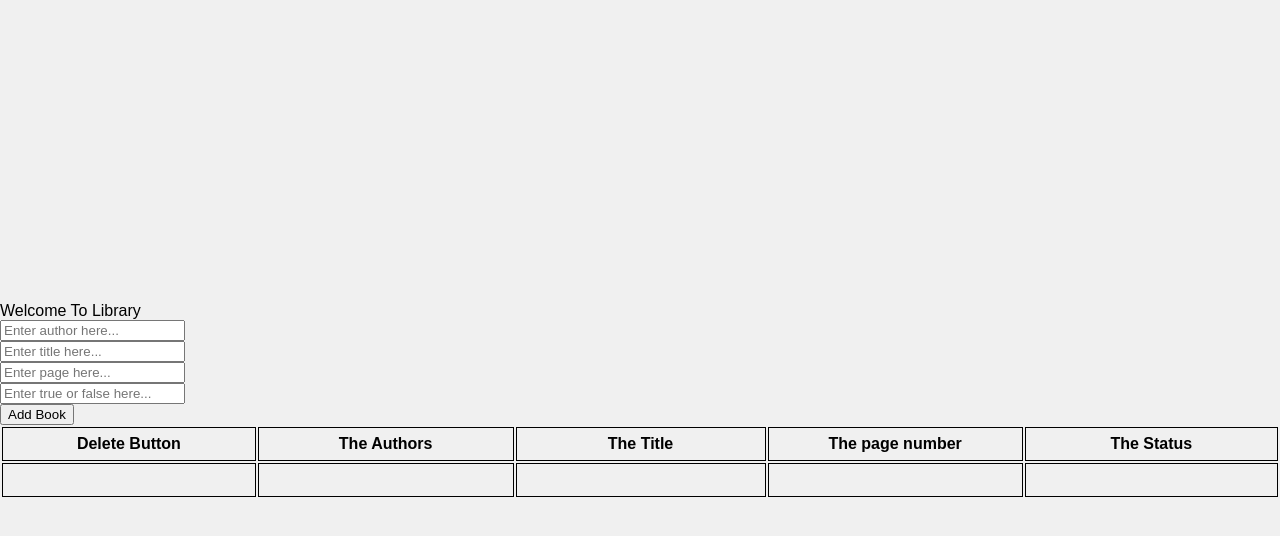
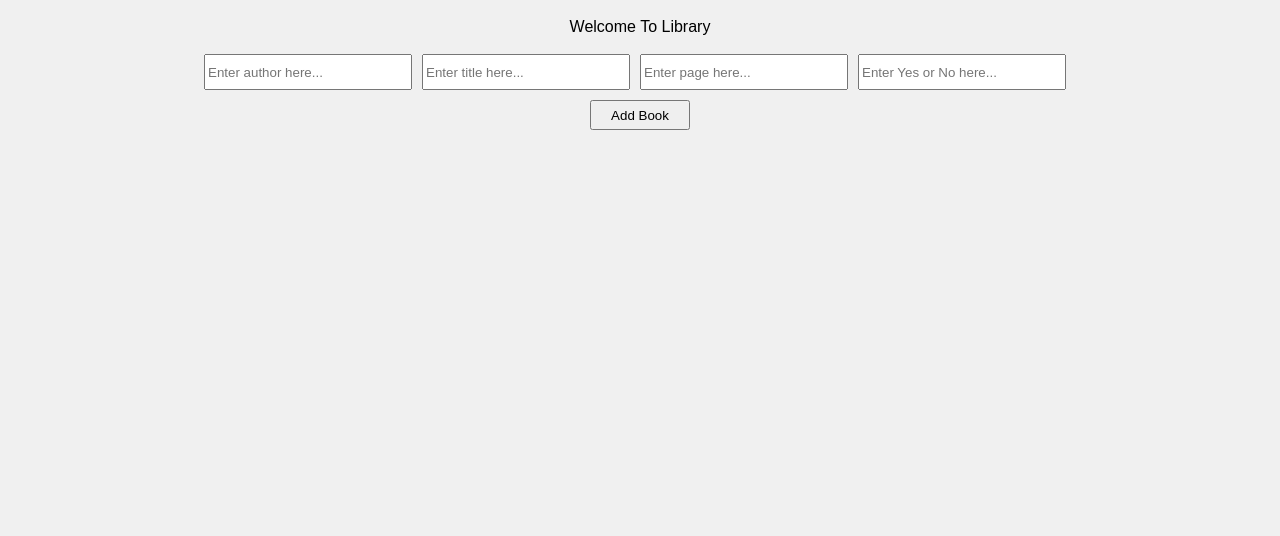
Before and after one commit to khalyruot/odin-Library, a plain HTML site: page index.html in a window 1280 px wide. Drawn offline with Linux system fonts and the light colour scheme.

Commit message:
final version

```diff
--- a/index.html
+++ b/index.html
@@ -10,33 +10,23 @@
     <div class = "container">
 
         <div class = "add_section">
-            <div class = "add_logo">Welcome To Library</div>
-            <div class="input_box">
-                <input type="text" class="input-box" id="input1" placeholder="Enter author here..."><br>
-                <input type="text" class="input-box" id="input2" placeholder="Enter title here..."><br>
-                <input type="text" class="input-box" id="input3" placeholder="Enter page here..."><br>
-                <input type="text" class="input-box" id="input4" placeholder="Enter true or false here..."><br>
+            <div class = "top_part">
+                <div class = "add_logo">Welcome To Library</div>
+                <div class="input_box">
+                    <input type="text" class="input-box" id="input1" placeholder="Enter author here..."><br>
+                    <input type="text" class="input-box" id="input2" placeholder="Enter title here..."><br>
+                    <input type="text" class="input-box" id="input3" placeholder="Enter page here..."><br>
+                    <input type="text" class="input-box" id="input4" placeholder="Enter Yes or No here..."><br>
+                </div>
             </div>
+
             <div class = "add_button">
                 <button onclick = "addBookToLibrary(event)" class="my-button" id="myButton">Add Book</button>
             </div>
         </div>
 
         <table id = "display_section">
-            <tr>
-                <th>Delete Button</th>
-                <th>The Authors</th>
-                <th>The Title</th>
-                <th>The page number</th>
-                <th>The Status</th>
-            </tr>
-            <tr class = "display_data">
-                <td id="display_author"></td>
-                <td id="display_title"></td>
-                <td id="display_page"></td>
-                <td id="display_status"></td>
-                <td id="delete_button"></td>
-            </tr>
+
         </table>
 
     </div>
--- a/script.js
+++ b/script.js
@@ -32,15 +32,6 @@ function displayBook(){
   const book = new Book(author_input.value, title_input.value, page_input.value, status_input.value);
 
 
-
-    let eachBooks = Object.keys(book);
-    eachBooks.forEach((eachBook) => console.log(eachBook));
-
-
-
-
-    console.log(book);
-
     // Add Row
     var bookTable = document.getElementById('display_section');
     var rowCnt = bookTable.rows.length;;
@@ -70,6 +61,8 @@ function displayBook(){
       }
       else {
           // CREATE AND ADD TEXTBOX IN EACH CELL.
+          let eachBooks = Object.keys(book);
+          eachBooks.forEach((eachBook) => console.log(eachBook));
 
           eachBooks.forEach((eachBook) => {
             console.log(`${eachBook} is ${book[eachBook]} `);
@@ -81,6 +74,7 @@ function displayBook(){
             ele.appendChild(t);
             ele.setAttribute('type', "The " + eachBook);
             ele.setAttribute('value', book[eachBook]);
+            ele.setAttribute('id', 'each_book')
             td.appendChild(ele);
           })
 
--- a/styles.css
+++ b/styles.css
@@ -3,50 +3,61 @@ body {
     background-color: #f0f0f0;
     display: flex;
     justify-content: center;
-    align-items: center;
-    height: 100vh;
-    margin: 0;
 }
 
-.container{
-    display:flex;
-    flex-direction: column;
-    justify-content: space space-between;
+.top_part{
+    display: grid;
+    grid-template-rows: 1fr 1fr;
 }
 
-.cell_part{
-    text-align: center;
-    border: black 1px;
-    background-color: aquamarine;
+.add_logo{
+    display: flex;
+    justify-content: center;
+    align-items: flex start;
+    margin-top: 10px;
 }
 
-.button_part{
+.input_box{
+    display: flex;
+    justify-content: center;
+    align-items: flex start;
 
-    text-align: center;
 }
 
-#bt{
+.input-box{
+    width: 200px;
     height: 30px;
-    width: 150px;;
+    justify-content: center;
+    margin-right: 10px;
+    margin-bottom: 10px;
 }
 
-#addRow{
+.add_button{
+    display: flex;
+    justify-content: center;
+    align-items: flex start;
+
+}
+
+.my-button{
     height: 30px;
-    width: 150px;
+    width: 100px;
+    justify-content: center;
+    align-items: flex-start;
+}
+
+.display_section{
+    display: flex;
+    flex-direction: column;
+}
+
+#each_book{
+    border: 1px solid black;
+    width: 200px;
+    height: 30px;
 }
 
 #rm{
+    width: 80px;
     height: 30px;
-    width: 150px;
 }
-
-#cell_td{
-    height: 30px;
-    width: 300px;
-}
-
-th,td{
-    height: 30px;
-    width: 300px;
-    border: black solid 1px;
-}
```
